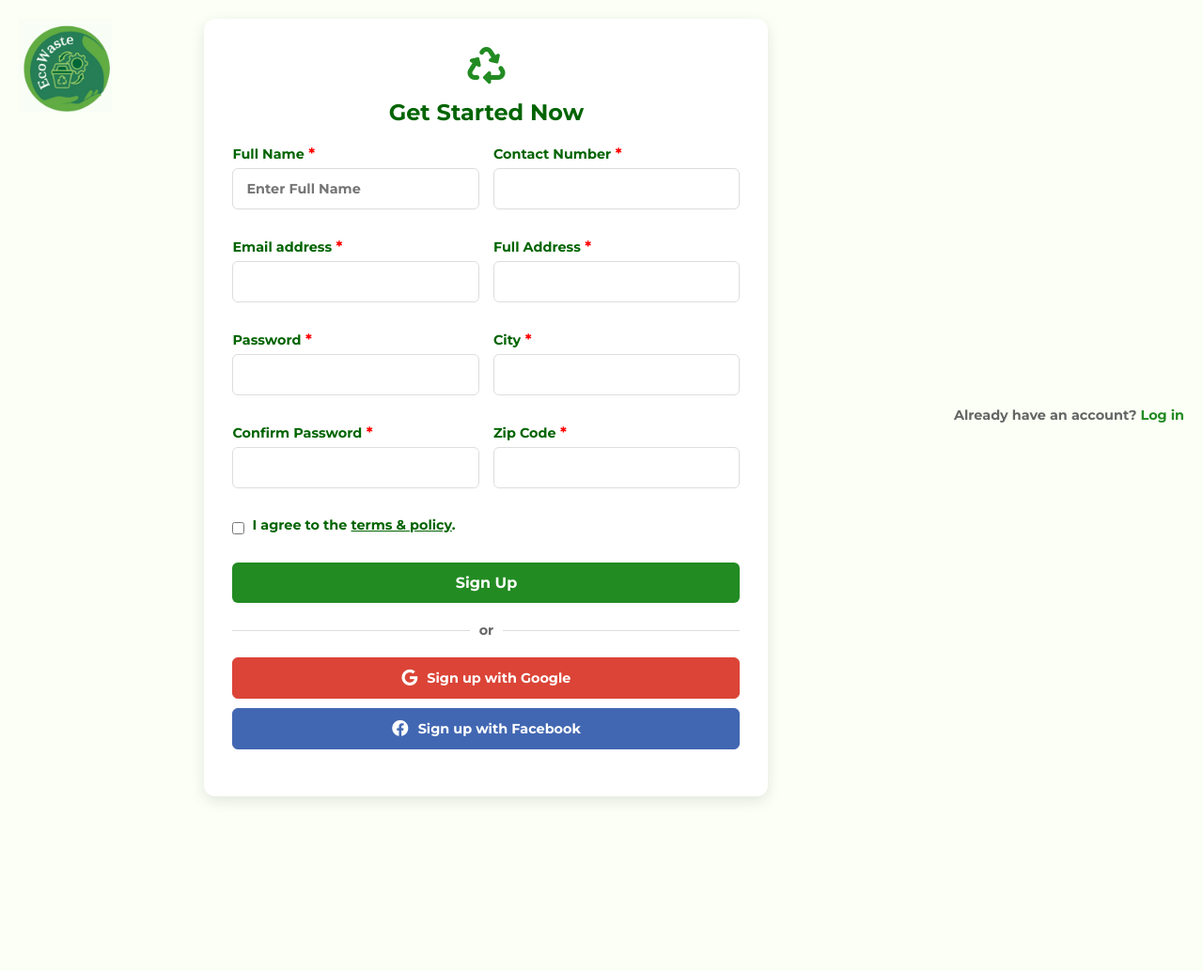
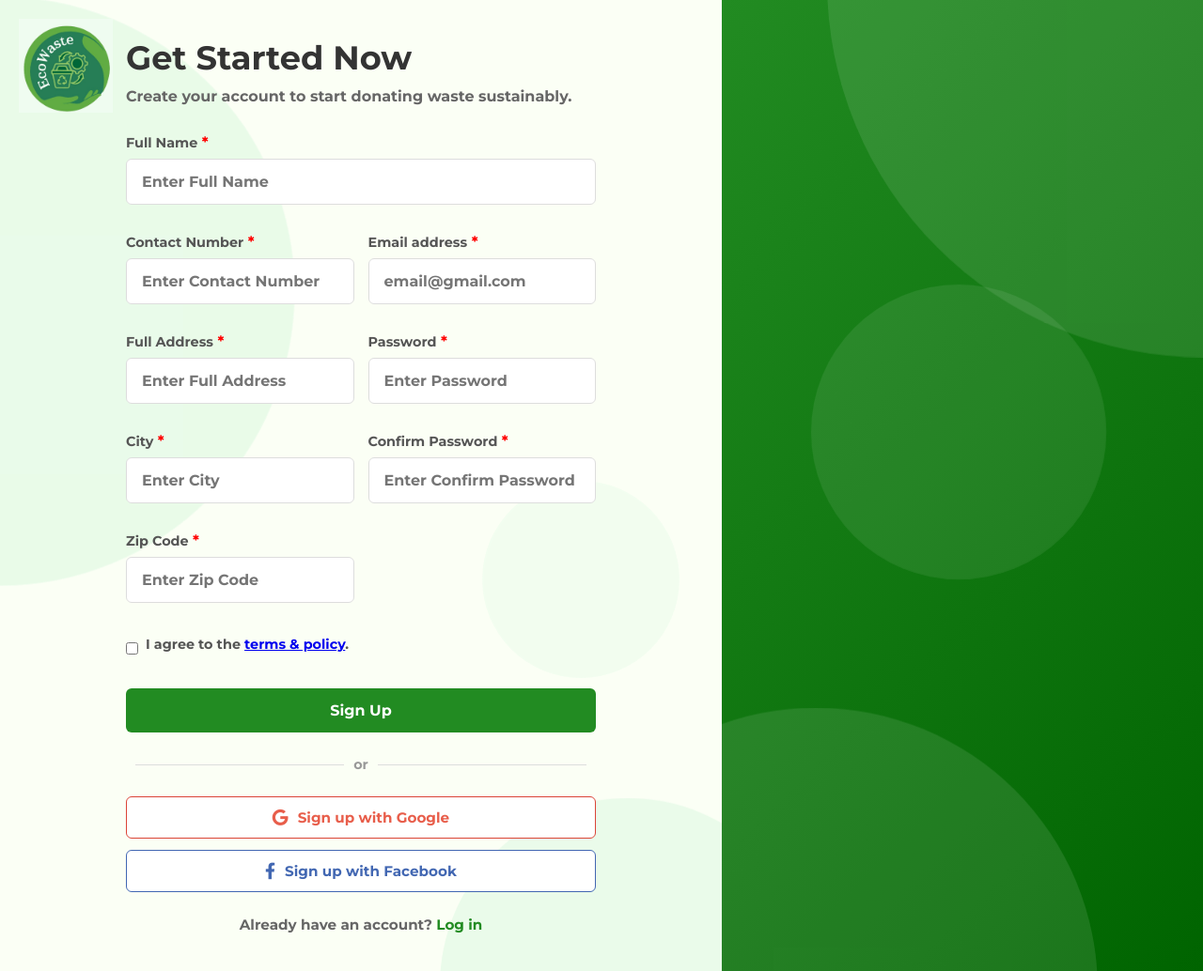
Before and after one commit to PrincessKenshi/EcoWaste-Website, a PHP site: page /signup.html in a window 1280 px wide. Shown: the whole page at 94% size. Before the commit the page ends 853 px from the top, so only its background shows below. Run offline with PHP 8.4, Linux system fonts and the light colour scheme.

Commit message:
newdesign

```diff
--- a/signup.css
+++ b/signup.css
@@ -1,4 +1,4 @@
- :root {
+:root {
             --main-green: #228B22;
             --dark-green: #006400;
             --light-green: #90EE90;
@@ -16,38 +16,34 @@
         body {
             background-color: var(--cream);
             display: flex;
-            justify-content: center;
-            align-items: center;
             min-height: 100vh;
-            padding: 20px;
+            overflow-x: hidden;
         }
 
-        .signup-container {
-            background: white;
-            border-radius: 12px;
-            box-shadow: 0 5px 15px rgba(0, 0, 0, 0.1);
-            width: 100%;
-            max-width: 600px;
-            padding: 30px;
-            margin: 0 auto;
+        /* Animation Keyframes */
+        @keyframes float {
+            0%, 100% { transform: translateY(0); }
+            50% { transform: translateY(-20px); }
         }
 
-    .main-header {
-        position: fixed;
-        top: 0;
-        width: 100%;
-        padding: 20px;
-        z-index: 100;
-    }
-
-        .logo {
-            text-align: center;
-            margin-bottom: 15px;
+        @keyframes floatReverse {
+            0%, 100% { transform: translateY(0); }
+            50% { transform: translateY(20px); }
         }
 
-        .logo i {
-            font-size: 2.5rem;
-            color: var(--main-green);
+        @keyframes pulse {
+            0%, 100% { transform: scale(1); opacity: 1; }
+            50% { transform: scale(1.05); opacity: 0.8; }
+        }
+
+        /* Header Styles */
+        .main-header {
+            position: fixed;
+            top: 0;
+            width: 100%;
+            padding: 20px;
+            z-index: 100;
+            background-color: transparent;
         }
 
         .logo-image {
@@ -59,17 +55,92 @@
             width: 100px;
             height: 100px;
             object-fit: contain;
+            transition: transform 0.3s ease;
         }
 
         .logo-img:hover {
             transform: scale(1.05);
         }
 
+        /* Main Container */
+        .signup-container {
+            display: flex;
+            width: 100%;
+            min-height: 100vh;
+        }
+
+        /* Left Section - Form */
+        .left-section {
+            flex: 1;
+            display: flex;
+            justify-content: center;
+            align-items: center;
+            padding: 40px;
+            position: relative;
+            overflow: hidden;
+        }
+
+        /* Animated Curved Design Elements */
+        .curved-design {
+            position: absolute;
+            width: 100%;
+            height: 100%;
+            overflow: hidden;
+            z-index: 0;
+        }
+
+        .curve {
+            position: absolute;
+            border-radius: 50%;
+            background: rgba(46, 204, 113, 0.1);
+        }
+
+        .curve-large {
+            width: 600px;
+            height: 600px;
+            top: 10px;
+            left: -300px;
+            animation: float 8s ease-in-out infinite,
+                       pulse 12s ease infinite;
+        }
+
+        .curve-medium {
+            width: 400px;
+            height: 400px;
+            bottom: -200px;
+            right: -100px;
+            background: rgba(46, 204, 113, 0.08);
+            animation: floatReverse 10s ease-in-out infinite;
+        }
+
+        .curve-small {
+            width: 200px;
+            height: 200px;
+            top: 50%;
+            right: 50px;
+            background: rgba(46, 204, 113, 0.05);
+            animation: float 7s ease-in-out infinite,
+                       pulse 15s ease infinite;
+        }
+
+        /* Form Content */
+        .content-container {
+            width: 100%;
+            max-width: 500px;
+            z-index: 2;
+        }
+
         h1 {
-            color: var(--dark-green);
-            font-size: 1.5rem;
-            text-align: center;
-            margin-bottom: 20px;
+            font-size: 2.2rem;
+            color: #333;
+            margin-bottom: 10px;
+            font-weight: 600;
+        }
+
+        .subtitle {
+            color: #666;
+            margin-bottom: 30px;
+            font-size: 1rem;
         }
 
         .form-grid {
@@ -80,35 +151,41 @@
 
         .form-group {
             margin-bottom: 15px;
-            position: relative;
         }
 
         label {
             display: block;
-            margin-bottom: 6px;
-            color: var(--dark-green);
+            color: #555;
+            font-size: 0.9rem;
             font-weight: 500;
-            font-size: 0.9rem;
+            margin-bottom: 8px;
+        }
+
+        label.required::after {
+            content: " *";
+            color: var(--required-red);
+            font-size: 1.1em;
         }
 
         input {
             width: 100%;
-            padding: 12px 14px;
+            padding: 14px 16px;
             border: 1px solid #ddd;
             border-radius: 6px;
-            font-size: 0.9rem;
-            transition: all 0.2s ease;
+            font-size: 1rem;
+            transition: all 0.3s;
         }
 
         input:focus {
             border-color: var(--main-green);
             outline: none;
-            box-shadow: 0 0 0 2px rgba(34, 139, 34, 0.2);
+            box-shadow: 0 0 0 3px rgba(34, 139, 34, 0.1);
         }
 
         /* Full Name Expansion Styles */
         .full-name-container {
             position: relative;
+            grid-column: span 2;
         }
 
         .full-name-input {
@@ -118,8 +195,8 @@
         .name-details {
             display: none;
             grid-template-columns: 1fr 1fr 1fr;
-            gap: 8px;
-            margin-top: 8px;
+            gap: 15px;
+            margin-top: 15px;
             animation: fadeIn 0.3s ease-out;
         }
 
@@ -135,8 +212,9 @@
         .checkbox-group {
             display: flex;
             align-items: center;
-            margin: 15px 0;
+            margin: 20px 0;
             font-size: 0.9rem;
+            grid-column: span 2;
         }
 
         .checkbox-group input {
@@ -146,7 +224,7 @@
 
         .signup-btn {
             width: 100%;
-            padding: 12px;
+            padding: 14px;
             background-color: var(--main-green);
             color: white;
             border: none;
@@ -154,8 +232,9 @@
             font-size: 1rem;
             font-weight: 600;
             cursor: pointer;
-            transition: all 0.2s ease;
-            margin-top: 10px;
+            transition: all 0.3s;
+            margin: 10px 0 25px;
+            grid-column: span 2;
         }
 
         .signup-btn:hover {
@@ -163,152 +242,194 @@
             transform: translateY(-2px);
         }
 
+        .divider {
+            display: flex;
+            align-items: center;
+            margin-bottom: 25px;
+            color: #999;
+            font-size: 0.9rem;
+            grid-column: span 2;
+        }
+
+        .divider::before,
+        .divider::after {
+            content: "";
+            flex: 1;
+            border-bottom: 1px solid #ddd;
+            margin: 0 10px;
+        }
+
+        /* Social Login Styles */
+        .social-login {
+            display: flex;
+            flex-direction: column;
+            gap: 12px;
+            margin-bottom: 25px;
+            grid-column: span 2;
+        }
+
+        .social-btn {
+            width: 100%;
+            padding: 12px;
+            border-radius: 6px;
+            font-size: 0.95rem;
+            font-weight: 500;
+            cursor: pointer;
+            transition: all 0.3s;
+            display: flex;
+            align-items: center;
+            justify-content: center;
+            gap: 10px;
+            border: 1px solid #ddd;
+            background: white;
+            text-decoration: none;
+        }
+
+        .social-btn.google {
+            color: #e85e4b;
+            border-color: #DB4437;
+        }
+
+        .social-btn.google:hover {
+            background: rgba(219, 68, 55, 0.1);
+        }
+
+        .social-btn.facebook {
+            color: #4267B2;
+            border-color: #4267B2;
+        }
+
+        .social-btn.facebook:hover {
+            background: rgba(66, 103, 178, 0.1);
+        }
+
+        .social-btn i {
+            font-size: 1.1rem;
+        }
+
         .login-link {
+            color: #666;
             text-align: center;
-            margin-top: 15px;
-            color: #666;
-            font-size: 0.9rem;
+            font-size: 0.95rem;
+            grid-column: span 2;
         }
 
         .login-link a {
             color: var(--main-green);
+            font-weight: 600;
             text-decoration: none;
-            font-weight: 600;
         }
 
         .login-link a:hover {
             text-decoration: underline;
         }
 
-        label.required::after {
-            content: " *";
-            color: var(--required-red);
-            font-size: 1.1em;
+        /* Right Section - Green Background with Curves */
+        .right-section {
+            width: 40%;
+            position: relative;
+            background: linear-gradient(135deg, var(--main-green) 0%, var(--dark-green) 100%);
+            overflow: hidden;
         }
 
-        /* Responsive adjustments */
+        .green-curves {
+            position: absolute;
+            width: 100%;
+            height: 100%;
+        }
+
+        .green-curve {
+            position: absolute;
+            background: rgba(255, 255, 255, 0.1);
+            border-radius: 50%;
+        }
+
+        .green-curve-1 {
+            width: 800px;
+            height: 800px;
+            top: -400px;
+            right: -400px;
+            animation: float 15s ease-in-out infinite;
+        }
+
+        .green-curve-2 {
+            width: 600px;
+            height: 600px;
+            bottom: -300px;
+            left: -200px;
+            animation: floatReverse 12s ease-in-out infinite;
+        }
+
+        .green-curve-3 {
+            width: 300px;
+            height: 300px;
+            top: 30%;
+            left: 20%;
+            animation: pulse 18s ease infinite;
+        }
+
+        /* Responsive Design */
+        @media (max-width: 1024px) {
+            .right-section {
+                width: 45%;
+            }
+        }
+
         @media (max-width: 768px) {
+            .signup-container {
+                flex-direction: column;
+                padding-top: 120px;
+            }
+
+            .right-section {
+                display: none;
+            }
+
+            .left-section {
+                padding: 30px 20px;
+            }
+
+            h1 {
+                font-size: 1.8rem;
+            }
+
             .form-grid {
                 grid-template-columns: 1fr;
+            }
+
+            .full-name-container,
+            .checkbox-group,
+            .signup-btn,
+            .divider,
+            .social-login,
+            .login-link {
+                grid-column: span 1;
             }
 
             .name-details {
                 grid-template-columns: 1fr;
             }
-
-            .signup-container {
-                padding: 25px 20px;
-                max-width: 500px;
-            }
         }
 
         @media (max-width: 480px) {
-            .signup-container {
+            .main-header {
+                padding: 15px;
+            }
+
+            .logo-img {
+                width: 80px;
+                height: 80px;
+            }
+
+            .left-section {
                 padding: 20px 15px;
-                max-width: 100%;
             }
 
             h1 {
-                font-size: 1.3rem;
+                font-size: 1.5rem;
             }
 
             input {
-                padding: 10px 12px;
+                padding: 12px 14px;
             }
         }
-
-
-
-        .social-login {
-    display: flex;
-    flex-direction: column;
-    gap: 10px;
-    margin: 20px 0;
-}
-
-.social-btn {
-    display: flex;
-    align-items: center;
-    justify-content: center;
-    padding: 12px;
-    border-radius: 6px;
-    color: white;
-    text-decoration: none;
-    font-size: 0.9rem;
-    transition: all 0.2s ease;
-}
-
-.social-btn:hover {
-    transform: translateY(-2px);
-    box-shadow: 0 2px 5px rgba(0,0,0,0.2);
-}
-
-.social-btn i {
-    margin-right: 10px;
-    font-size: 1.1rem;
-}
-
-.social-btn.google {
-    background-color: #DB4437;
-    border: 1px solid #DB4437;
-}
-
-.social-btn.google:hover {
-    background-color: #c23321;
-}
-
-.social-btn.facebook {
-    background-color: #4267B2;
-    border: 1px solid #4267B2;
-}
-
-.social-btn.facebook:hover {
-    background-color: #365899;
-}
-
-.divider {
-    display: flex;
-    align-items: center;
-    margin: 20px 0;
-    color: #666;
-    font-size: 0.9rem;
-}
-
-.divider::before,
-.divider::after {
-    content: "";
-    flex: 1;
-    border-bottom: 1px solid #ddd;
-}
-
-.divider::before {
-    margin-right: 10px;
-}
-
-.divider::after {
-    margin-left: 10px;
-}
-
-
-
-.verify-instructions {
-    text-align: center;
-    color: #666;
-    margin-bottom: 20px;
-    font-size: 0.9rem;
-}
-
-.resend-code {
-    text-align: center;
-    margin-top: 15px;
-    font-size: 0.9rem;
-}
-
-.resend-code a {
-    color: var(--main-green);
-    text-decoration: none;
-}
-
-.resend-code a:hover {
-    text-decoration: underline;
-}
--- a/signup.html
+++ b/signup.html
@@ -16,13 +16,17 @@
             </a>
         </div>
     </header>
+
     <div class="signup-container">
-
-    <div class="logo">
-        <i class="fas fa-recycle"></i>
+        <div class="left-section">
+            <div class="curved-design">
+                <div class="curve curve-large"></div>
+                <div class="curve curve-medium"></div>
+                <div class="curve curve-small"></div>
             </div>
-
+            <div class="content-container">
                 <h1>Get Started Now</h1>
+                <p class="subtitle">Create your account to start donating waste sustainably.</p>
 
                 <form id="signup-form">
                     <div class="form-grid">
@@ -33,60 +37,60 @@
                                    onclick="toggleNameDetails()">
 
                             <div class="name-details" id="name-details">
-                        <div>
+                                <div class="form-group">
                                     <label for="first-name" class="required">First Name</label>
-                            <input type="text" id="first-name" required>
+                                    <input type="text" id="first-name" required placeholder="Enter First Name">
                                 </div>
-                        <div>
+                                <div class="form-group">
                                     <label for="middle-name">Middle Name</label>
-                            <input type="text" id="middle-name">
+                                    <input type="text" id="middle-name" placeholder="Enter Middle Name">
                                 </div>
-                        <div>
+                                <div class="form-group">
                                     <label for="last-name" class="required">Last Name</label>
-                            <input type="text" id="last-name" required>
+                                    <input type="text" id="last-name" required placeholder="Enter Last Name">
                                 </div>
                             </div>
                         </div>
 
                         <div class="form-group">
                             <label for="contact-number" class="required">Contact Number</label>
-                    <input type="tel" id="contact-number" required>
+                            <input type="tel" id="contact-number" required placeholder="Enter Contact Number">
                         </div>
 
                         <div class="form-group">
                             <label for="email" class="required">Email address</label>
-                    <input type="email" id="email" required>
+                            <input type="email" id="email" required placeholder="email@gmail.com">
                         </div>
 
                         <div class="form-group">
                             <label for="address" class="required">Full Address</label>
-                    <input type="text" id="address" required>
+                            <input type="text" id="address" required placeholder="Enter Full Address">
                         </div>
 
                         <div class="form-group">
                             <label for="password" class="required">Password</label>
-                    <input type="password" id="password" required minlength="8">
+                            <input type="password" id="password" required minlength="8" placeholder="Enter Password">
                         </div>
 
                         <div class="form-group">
                             <label for="city" class="required">City</label>
-                    <input type="text" id="city" required>
+                            <input type="text" id="city" required placeholder="Enter City">
                         </div>
 
                         <div class="form-group">
                             <label for="confirm-password" class="required">Confirm Password</label>
-                    <input type="password" id="confirm-password" required>
+                            <input type="password" id="confirm-password" required placeholder="Enter Confirm Password">
                         </div>
 
                         <div class="form-group">
                             <label for="zip-code" class="required">Zip Code</label>
-                    <input type="text" id="zip-code" required>
+                            <input type="text" id="zip-code" required placeholder="Enter Zip Code">
                         </div>
                     </div>
 
                     <div class="checkbox-group">
-                <input type="checkbox" id="copy-data">
-                <label for="copy-data">I agree to the <u>terms & policy</u>.</label>
+                        <input type="checkbox" id="copy-data" required>
+                        <label for="copy-data">I agree to the <a href="#" style="text-decoration: underline;">terms & policy</a>.</label>
                     </div>
 
                     <button type="submit" class="signup-btn">Sign Up</button>
@@ -98,13 +102,22 @@
                             <i class="fab fa-google"></i> Sign up with Google
                         </a>
                         <a href="facebook-auth.php" class="social-btn facebook">
-        <i class="fab fa-facebook"></i> Sign up with Facebook
+                            <i class="fab fa-facebook-f"></i> Sign up with Facebook
                         </a>
                     </div>
-        </div>
-        </form>
 
                     <p class="login-link">Already have an account? <a href="login.html">Log in</a></p>
+                </form>
+            </div>
+        </div>
+
+        <div class="right-section">
+            <div class="green-curves">
+                <div class="green-curve green-curve-1"></div>
+                <div class="green-curve green-curve-2"></div>
+                <div class="green-curve green-curve-3"></div>
+            </div>
+        </div>
     </div>
 
     <script>
```
Lines whose indentation alone changed are shown as unchanged.
